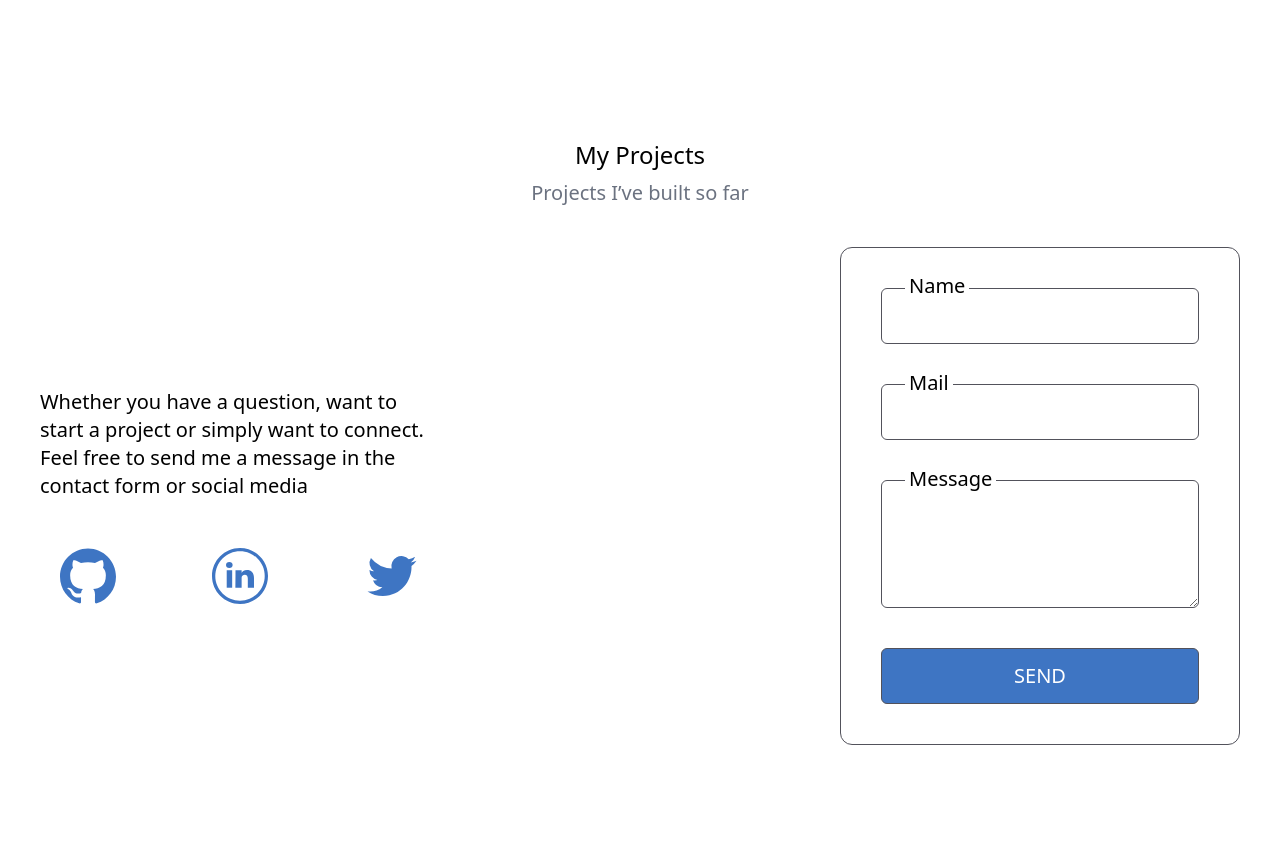
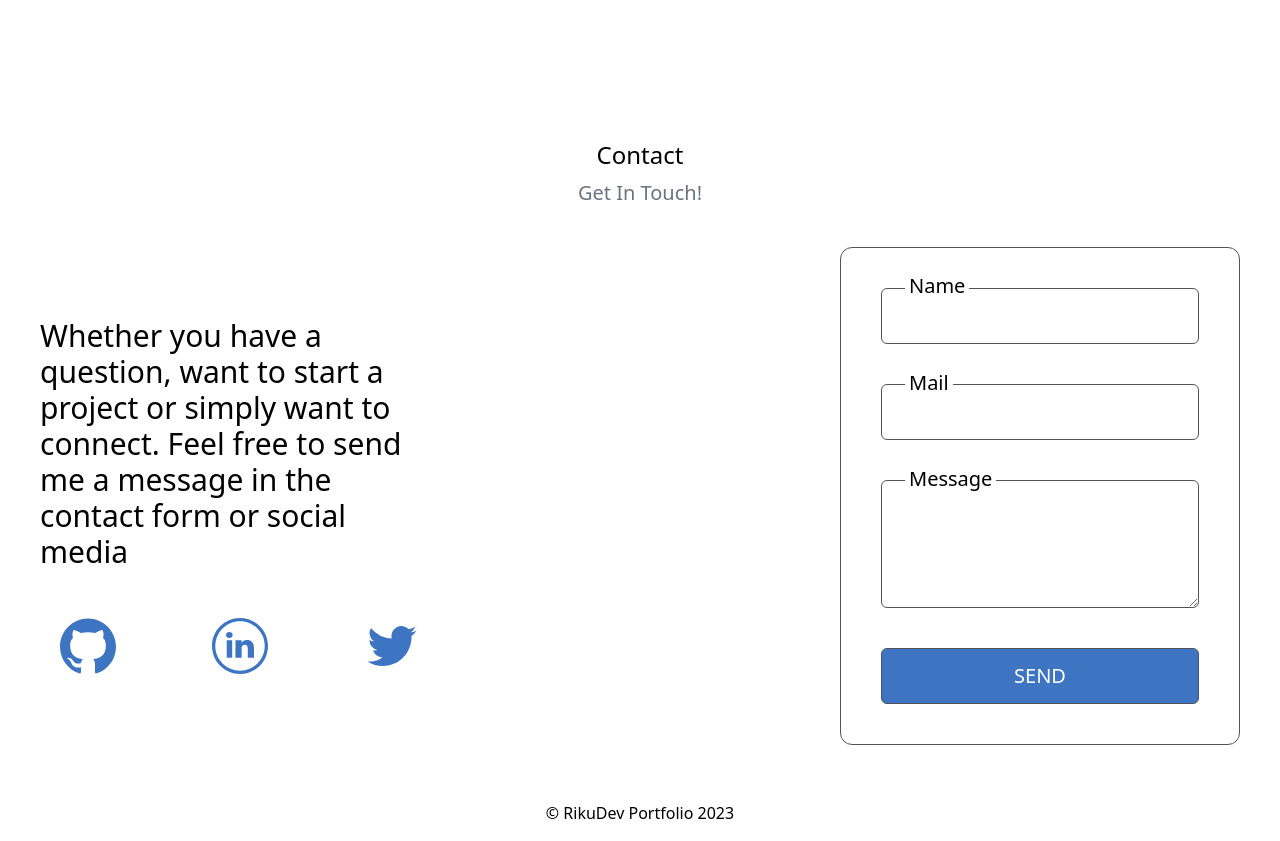
Before and after one commit to xRiiku/MyPortfolio, a React (Vite) app: page / in a window 1280 px wide. Shown: the part 3580-4421 px from the top of the page. Before the commit the page ends 4325 px from the top, so only its background shows below. Built offline with nearby package versions, Linux system fonts and the light colour scheme.

Commit message:
contact ended + footer

```diff
--- a/src/App.jsx
+++ b/src/App.jsx
@@ -1,6 +1,7 @@
 
 import About from './Pages/About.jsx';
 import Contact from './Pages/Contact.jsx';
+import Footer from './Pages/Footer.jsx';
 import Home from './Pages/Home.jsx';
 import Navbar from './Pages/Navbar.jsx';
 import Projects from './Pages/Projects.jsx';
@@ -17,6 +18,7 @@ export default function App() {
         <Skills />
         <Projects />
         <Contact />
+        <Footer />
     </div>
   );
 }
--- a/src/Pages/Contact.jsx
+++ b/src/Pages/Contact.jsx
@@ -12,14 +12,14 @@ export default function Projects(){
         <section id='contact' className='text-xl w-screen items-center flex pt-52 z-20 px-10'>
         <div className='flex flex-col justify-between mt-10 max-w-[1280px] w-screen mx-auto items-center maxsm:flex-col maxsm:gap-10'>
             <div className='flex flex-col font-medium gap-2 justify-center items-center'>
-                <span className='text-2xl text-center'>{t('projects.mainTitle')}</span>
-                <span className='text-gray-500 text-center'> {t('projects.description')}</span>
+                <span className='text-2xl text-center'>{t('contact.mainTitle')}</span>
+                <span className='text-gray-500 text-center'> {t('contact.description')}</span>
             </div>
 
             <div className='flex flex-wrap justify-between items-center mx-auto w-full mt-10 gap-10 maxlg:justify-center'>
 
             <div className="flex flex-col justify-center gap-2 w-[400px] maxls:w-[300px] maxxs:w-[200px]">
-                <span className='maxls:text-center'>Whether you have a question, want to start a project or simply want to connect. Feel free to send me a message in the contact form or social media</span>
+                <span className='maxls:text-center text-3xl'>{t('contact.getInTouch')}</span>
                 <div className="flex pt-10 flex-wrap justify-center items-center gap-24">
                     <a href="https://github.com/xRiiku" target='_blank' rel='noopener noreferrer'><img className="w-14 h-14 hover:opacity-70" src={github} alt="github"></img></a>
                     <a href="https://www.linkedin.com/in/danielramoncampos" target='_blank' rel='noopener noreferrer'><img className="w-14 h-14 hover:opacity-70" src={linkedin} alt="linkedin"></img></a>
@@ -29,13 +29,13 @@ export default function Projects(){
 
             <div className='relative border border-zinc-600 rounded-xl w-[400px] maxls:w-[300px] maxxs:w-[200px]'>
             <form action="mailto:riku@rikudev.com" method="post" className="flex flex-col gap-5 p-10">
-                <label className="absolute top-9 left-16 px-1 -translate-y-3 text-zinc-600">Name</label>
+                <label className="absolute top-9 left-16 px-1 -translate-y-3 text-zinc-600">{t('contact.nameLabel')}</label>
                 <input className=" w-full h-14 border border-zinc-600 rounded-md text-center" type="text" name="name" required/>
 
-                <label className="absolute top-[133px] left-16 px-1 -translate-y-3 text-zinc-600">Mail</label>
+                <label className="absolute top-[133px] left-16 px-1 -translate-y-3 text-zinc-600">{t('contact.mailLabel')}</label>
                 <input className="w-full h-14 border border-zinc-600 rounded-md text-center mt-5" type="email" name="email" required/>
 
-                <label className="absolute top-[229px] left-16 px-1 -translate-y-3 text-zinc-600">Message</label>
+                <label className="absolute top-[229px] left-16 px-1 -translate-y-3 text-zinc-600">{t('contact.messageLabel')}</label>
                 <textarea className="w-full h-32 border border-zinc-600 rounded-md mt-5 text-center" name="message" required/>
 
                 <button className='w-full h-14 border border-zinc-600 bg-[#3E75C3] text-white rounded-md text-center mt-5 uppercase' type="submit">Send</button>
--- /dev/null
+++ b/src/Pages/Footer.jsx
@@ -0,0 +1,9 @@
+export default function Footer(){
+
+    return (
+
+        <div className='flex justify-center items-center text-center h-14 mt-10'>
+            <p>© RikuDev Portfolio {new Date().getFullYear()}</p>
+        </div>
+    )
+}
--- a/src/i18n/en.json
+++ b/src/i18n/en.json
@@ -27,5 +27,12 @@
     "cardproject.portfolio2": "Portfolio V2",
     "cardproject.portfolio3": "Portfolio V3",
     "cardproject.puzzle": "Puzzle Game",
-    "cardproject.watch": "Digital Watch"
+    "cardproject.watch": "Digital Watch",
+
+    "contact.mainTitle": "Contact",
+    "contact.description": "Get In Touch!",
+    "contact.getInTouch": "Whether you have a question, want to start a project or simply want to connect. Feel free to send me a message in the contact form or social media",
+    "contact.nameLabel": "Name",
+    "contact.mailLabel": "Mail",
+    "contact.messageLabel": "Message"
 }
--- a/src/i18n/es.json
+++ b/src/i18n/es.json
@@ -25,5 +25,12 @@
     "cardproject.portfolio2": "Portafolio V2",
     "cardproject.portfolio3": "Portafolio V3",
     "cardproject.puzzle": "Juego Puzzle",
-    "cardproject.watch": "Reloj Digital"
+    "cardproject.watch": "Reloj Digital",
+
+    "contact.mainTitle": "Contacto",
+    "contact.description": "Contáctame!",
+    "contact.getInTouch": "Ya sea que tengas una pregunta, quieras comenzar un proyecto o simplemente quieras conectarte, no dudes en enviarme un mensaje a través del formulario de contacto o en las redes sociales.",
+    "contact.nameLabel": "Nombre",
+    "contact.mailLabel": "Correo",
+    "contact.messageLabel": "Mensaje"
 }
```
